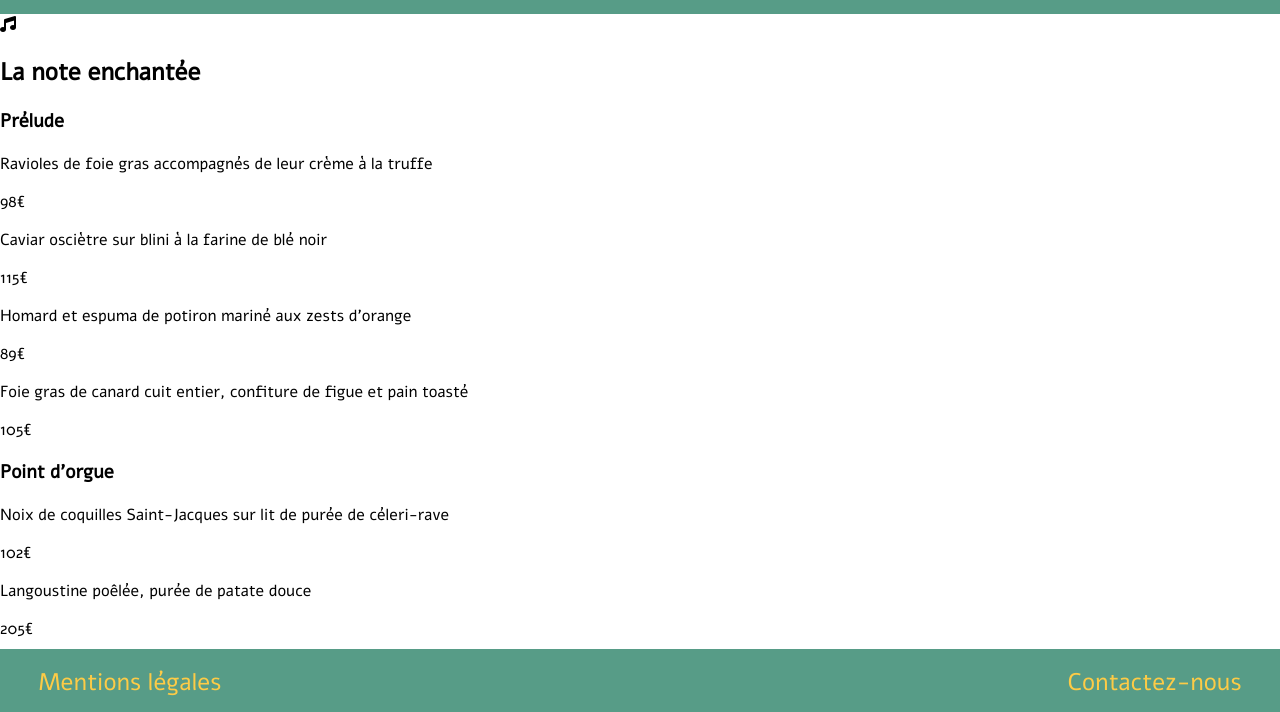
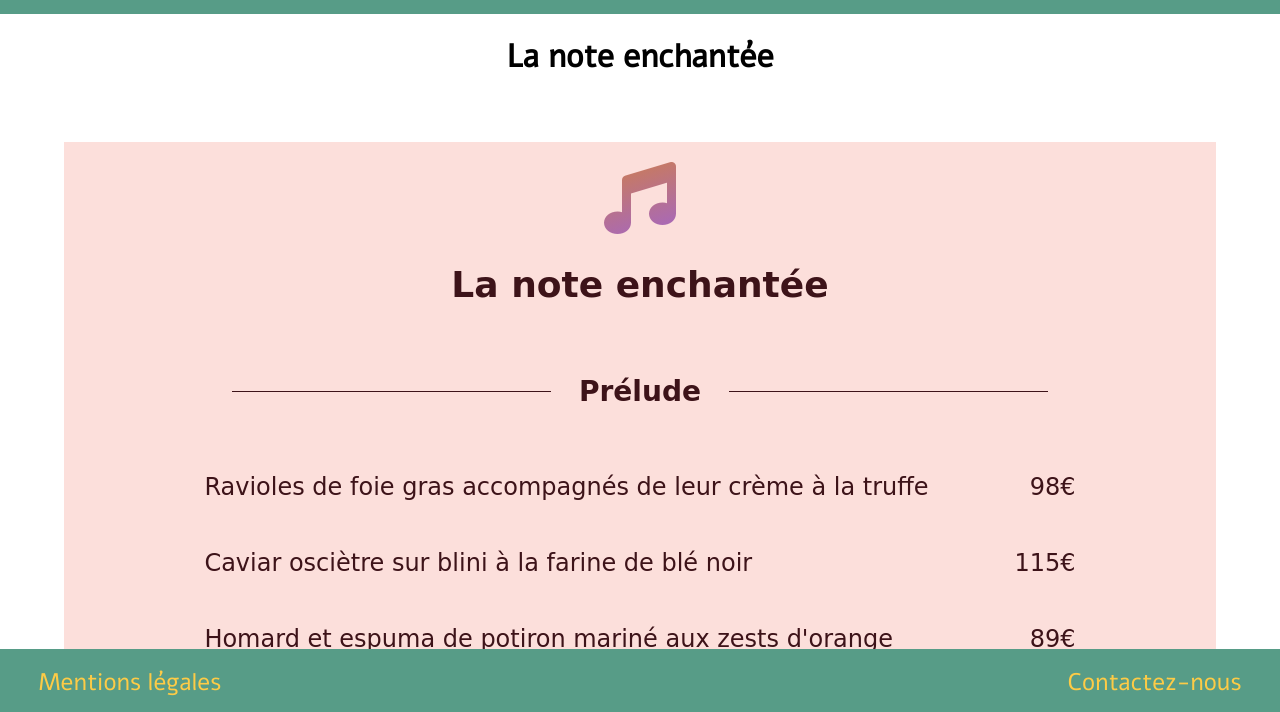
Before and after one commit to AxelChapo/AxelJouveaux_3_26052020, a plain HTML site: page html/menu_1.html in a window 1280 px wide. Shown: the part 86-798 px from the top of the page. Drawn offline with Linux system fonts and the light colour scheme; a web font is replaced by a local one.

Commit message:
mise en place du css pour le premier menu

```diff
--- a/html/menu_1.html
+++ b/html/menu_1.html
@@ -12,47 +12,48 @@
 		<header class="header">
 			<a href="./index.html" class="header__logo--click"><img src="../img/logo_omf.png" alt="ohmyfood" class="header__logo"></a>
 		</header>
-		<div>
-			<section class="title">
+		<h1 class="title">La note enchantée</h1>
+		<div class="carte">
+			<section class="carte__title">
 				<i class="fas fa-music"></i>
 				<h2>La note enchantée</h2>
 			</section>
 			<section>
-				<h3>Prélude</h3>
-				<div>
-					<div>
+				<h3 class="carte__subtitle">Prélude</h3>
+				<div class="carte__part">
+					<div class="carte__part--item">
 						<p>Ravioles de foie gras accompagnés de leur crème à la truffe</p>
 						<p>98€</p>
 					</div>
-					<div>
+					<div class="carte__part--item">
 						<p>Caviar osciètre sur blini à la farine de blé noir</p>
 						<p>115€</p>
 					</div>
-					<div>
+					<div class="carte__part--item">
 						<p>Homard et espuma de potiron mariné aux zests d'orange</p>
 						<p>89€</p>
 					</div>
-					<div>
+					<div class="carte__part--item">
 						<p>Foie gras de canard cuit entier, confiture de figue et pain toasté</p>
 						<p>105€</p>
 					</div>
 				</div>
-				<h3>Point d'orgue</h3>
-				<div>
-					<div>
+				<h3 class="carte__subtitle">Point d'orgue</h3>
+				<div class="carte__part">
+					<div class="carte__part--item">
 						<p>Noix de coquilles Saint-Jacques sur lit de purée de céleri-rave</p>
 						<p>102€</p>
 					</div>
-					<div>
+					<div class="carte__part--item">
 						<p>Langoustine poêlée, purée de patate douce</p>
 						<p>205€</p>
 					</div>
-					<div>
+					<div class="carte__part--item">
 						<p>Mijoté de queue de boeuf et riz sauvage aux zests de citrons</p>
 						<p>169€</p>
 					</div>
 				</div>
-				<h3>Mouvement final</h3>
+				<h3 class="carte__subtitle">Mouvement final</h3>
 				<div>
 					<p>Macaron noisette et chocolat, glace au caramel brun et sel de Guérande</p>
 					<p>Baba au rhum revisité avec son coulis de citron</p>
--- a/scss/base/_fonts.scss
+++ b/scss/base/_fonts.scss
@@ -7,7 +7,7 @@ body {
 	font-family: 'Alef-Regular', serif;
 }
 
-.menu__preview--note {
+.menu__preview--note, .carte {
 	font-family: 'Devonshire', cursive;
 }
 
--- a/scss/index.scss
+++ b/scss/index.scss
@@ -3,9 +3,11 @@
 @import "./components/_btn.scss";
 @import "./layouts/_header.scss";
 @import "./layouts/_footer.scss";
+@import "./pages/_menu_1.scss";
 
 html, body {
 	margin: 0px;
+	padding-bottom: 70px;
 }
 
 a {
@@ -30,11 +32,38 @@ a {
 			margin-bottom: 3%;
 			box-shadow: 1px 1px 12px gray;
 			font-size: 1.3rem;
+			&--bg {
+				background: rgb(252, 223, 219);
+			}
+		}
+		&--note {
+			color: rgb(61, 19, 25);
+		}
+		&--comics {
+			color: rgb(61, 19, 25);
 		}
 		&--chic {
-				background: -webkit-linear-gradient(#E38A12, #8F5AFF);
-				-webkit-background-clip: text;
-				-webkit-text-fill-color: transparent;
+			background: -webkit-linear-gradient(-0.20turn, #E38A12, #8F5AFF);
+			-webkit-background-clip: text;
+			-webkit-text-fill-color: transparent;
+		}
+		&--arial {
+			color: rgb(199, 116, 18);
+		}
+		&--delice {
+			background: -webkit-linear-gradient(-0.20turn, #0229DD, #8F5AFF);
+			-webkit-background-clip: text;
+			-webkit-text-fill-color: transparent;
+		}
+		&--palette {
+			background: -webkit-linear-gradient(#3E923A, #BEFF7F);
+			-webkit-background-clip: text;
+			-webkit-text-fill-color: transparent;
 		}
 	}
 }
+
+.main {
+	display: flex;
+	flex-direction: column;
+}
--- /dev/null
+++ b/scss/pages/_menu_1.scss
@@ -0,0 +1,49 @@
+.title {
+	text-align: center;
+}
+
+.carte {
+	height: 90%;
+	width: 90%;
+	align-items: center;
+	display: flex;
+	flex-direction: column;
+	justify-content: center;
+	background: rgb(252, 223, 219);
+	color: rgb(61, 19, 25);
+	margin: 5%;
+	font-size: 1.5rem;
+	&__title {
+		display: flex;
+		flex-direction: column;
+		justify-content: space-between;
+		text-align: center;
+	}
+	&__subtitle {
+		align-items: center;
+		display: flex;
+		text-align: center;
+	}
+	&__subtitle::before,&__subtitle::after {
+		border-top: .0625em solid;
+		content: "";
+		flex: 1;
+		margin: 1em;
+	}
+	&__part {
+		&--item {
+			display: flex;
+			flex-direction: row;
+			justify-content: space-between;
+			flex-wrap: nowrap;
+		}
+	}
+}
+
+i {
+	font-size: 3em;
+	background: -webkit-linear-gradient(-0.20turn, #E38A12, #8F5AFF);
+	-webkit-background-clip: text;
+	-webkit-text-fill-color: transparent;
+	margin-top: 20px;
+}
--- /dev/null
+++ b/scss/pages/menu_1.scss
@@ -0,0 +1,3 @@
+.title {
+	text-align: center;
+}
```
Also changed, not shown: html/index.html (+5 -5 lines), css/index.css, 1 other file.
